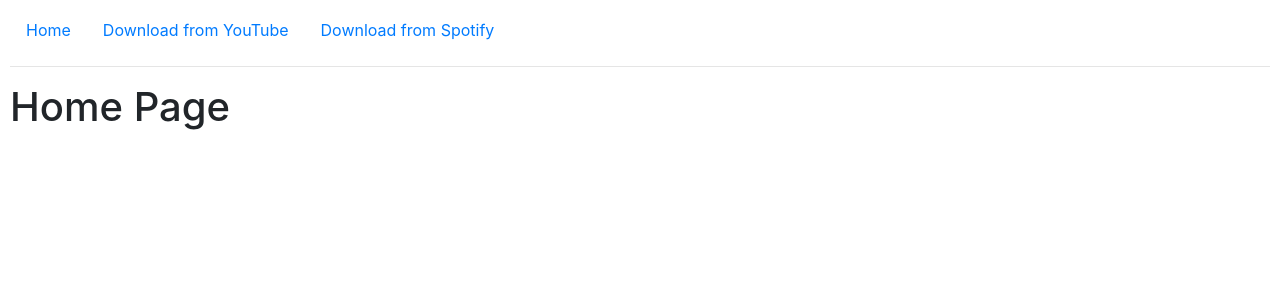
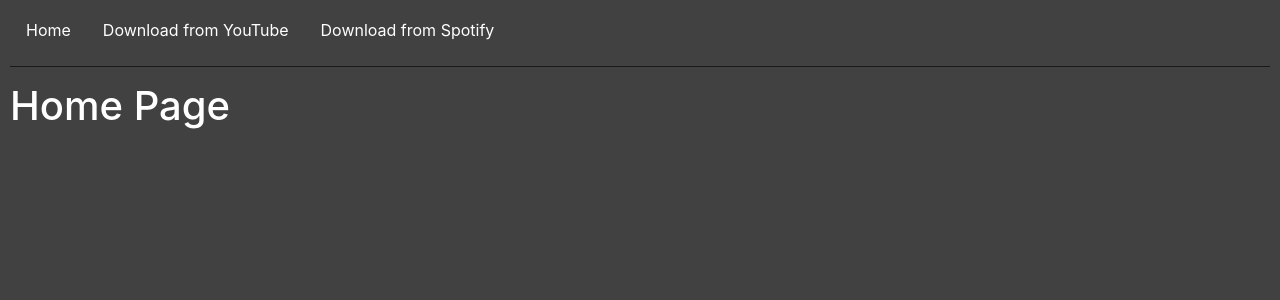
Before and after one commit to NicholasBalsom/YouTube2mp3, a Django app: page / in a window 1280 px wide. Shown: the top 300 px of the page. Run offline with Django 5.2, Linux system fonts and the light colour scheme; some libraries are stand-ins or nearby versions.

Commit message:
Making css file actually work

```diff
--- a/instructionTimny.txt
+++ b/instructionTimny.txt
@@ -1,3 +1,4 @@
+cd mysite
 python manage.py runserver
 
 git status
--- a/mysite/yt2mp3/static/yt2mp3/styles.css
+++ b/mysite/yt2mp3/static/yt2mp3/styles.css
@@ -1,3 +1,25 @@
+:root {
+    --text-color-base: white;
+    --text-color-nav: white;
+    --color-dark-grey: rgb(25,25,25);
+}
 body {
     padding: 10px;
+    background-color: rgb(65, 65, 65);
 }
+
+a.nav-link {
+    color: var(--text-color-nav);
+}
+h1 {
+    color: var(--text-color-base);
+}
+form {
+    color: var(--text-color-base);
+}
+hr {
+    position: relative;
+    border: none;
+    height: 0.025vh;
+    background: var(--color-dark-grey);
+}
--- a/mysite/yt2mp3/templates/yt2mp3/layout.html
+++ b/mysite/yt2mp3/templates/yt2mp3/layout.html
@@ -7,7 +7,8 @@
     <meta name="viewport" content="width=device-width, initial-scale=1.0">
     <title>YT2MP3</title>
     <link rel="stylesheet" href="https://stackpath.bootstrapcdn.com/bootstrap/4.4.1/css/bootstrap.min.css" integrity="sha384-Vkoo8x4CGsO3+Hhxv8T/Q5PaXtkKtu6ug5TOeNV6gBiFeWPGFN9MuhOf23Q9Ifjh" crossorigin="anonymous">
-    <link rel="stylesheet" href="{% static 'yt2mp3/styles.css' %}">
+    <!-- <link rel="stylesheet" href="{% static 'yt2mp3/styles.css' %}"> -->
+    <link rel="stylesheet" href="/static/yt2mp3/styles.css?{% now "U" %}"/>
 </head>
 <body>
     <ul class="nav">
```
